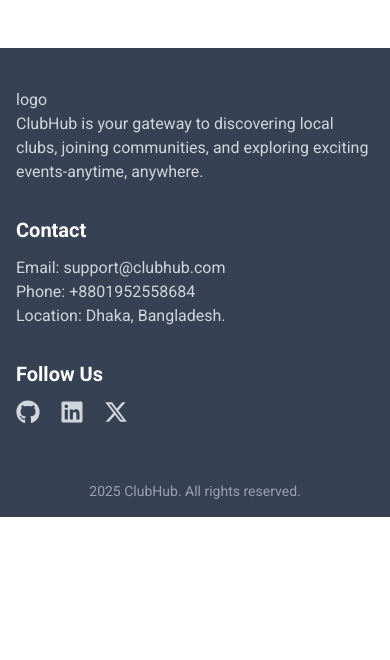
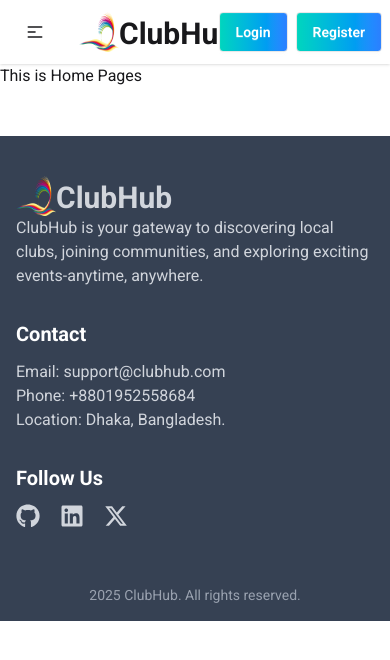
Before and after one commit to Abdur-Razzaqe/club-hub-client, a React (Vite) app: page / in a window 390 px wide. Shown: the top 660 px of the page. Built offline with nearby package versions, Linux system fonts and the light colour scheme.

Commit message:
navbar completed

```diff
--- /dev/null
+++ b/src/components/Logo/Logo.jsx
@@ -0,0 +1,12 @@
+import logoImg from "../../assets/logos.png";
+
+const Logo = () => {
+  return (
+    <div className="flex items-end">
+      <img src={logoImg} alt="" className="w-10 h-10" />
+      <h3 className="text-3xl font-bold">ClubHub</h3>
+    </div>
+  );
+};
+
+export default Logo;
--- a/src/components/Shared/Footer/Footer.jsx
+++ b/src/components/Shared/Footer/Footer.jsx
@@ -1,6 +1,6 @@
-import React from "react";
 import { FaGithub, FaLinkedin } from "react-icons/fa";
 import { FaXTwitter } from "react-icons/fa6";
+import Logo from "../../Logo/Logo";
 
 const Footer = () => {
   return (
@@ -8,7 +8,7 @@
       <div className="max-w-7xl mx-auto px-4 py-10 grid md:grid-cols-3 gap-8">
         <div>
           {/* about section */}
-          <h2>logo</h2>
+          <Logo></Logo>
           <p>
             ClubHub is your gateway to discovering local clubs, joining
             communities, and exploring exciting events-anytime, anywhere.
--- /dev/null
+++ b/src/components/Shared/Navbar/Navbar.jsx
@@ -0,0 +1,102 @@
+import { Link, NavLink } from "react-router";
+import Logo from "../../Logo/Logo";
+
+const Navbar = () => {
+  const user = null;
+  const links = (
+    <>
+      <li>
+        <NavLink to="/">Home</NavLink>
+      </li>
+      <li>
+        <NavLink to="/clubs">Clubs</NavLink>
+      </li>
+      <li>
+        <NavLink to="/events">Events</NavLink>
+      </li>
+    </>
+  );
+
+  return (
+    <div className="navbar bg-base-100 shadow-sm">
+      <div className="navbar-start">
+        <div className="dropdown">
+          <div tabIndex={0} role="button" className="btn btn-ghost lg:hidden">
+            <svg
+              xmlns="http://www.w3.org/2000/svg"
+              className="h-5 w-5"
+              fill="none"
+              viewBox="0 0 24 24"
+              stroke="currentColor"
+            >
+              {" "}
+              <path
+                strokeLinecap="round"
+                strokeLinejoin="round"
+                strokeWidth="2"
+                d="M4 6h16M4 12h8m-8 6h16"
+              />{" "}
+            </svg>
+          </div>
+          <ul
+            tabIndex="-1"
+            className="menu menu-sm dropdown-content bg-base-100 rounded-box z-1 mt-3 w-52 p-2 shadow"
+          >
+            {links}
+          </ul>
+        </div>
+        <a className="btn btn-ghost text-xl">
+          <Logo></Logo>
+        </a>
+      </div>
+      <div className="navbar-center hidden lg:flex">
+        <ul className="menu menu-horizontal px-1">{links}</ul>
+      </div>
+      <div className="navbar-end gap-2">
+        {!user ? (
+          <>
+            <Link
+              to="/login"
+              className="btn text-white bg-gradient-to-r from-teal-400 to-blue-500 hover:from-pink-500 hover:to-orange-500 "
+            >
+              Login
+            </Link>
+            <Link
+              to="/register"
+              className="btn text-white bg-gradient-to-r from-teal-400 to-blue-500 hover:from-pink-500 hover:to-orange-500"
+            >
+              Register
+            </Link>
+          </>
+        ) : (
+          <div className="relative group">
+            <img
+              src={user.photoURL || "https://i.ibb.co.2Fsf1wB/avatar.png"}
+              alt="avatar"
+              className="w-10 h-10 rounded-full cursor-pointer"
+            />
+            <div className="absolute right-0 mt-2 hidden group-hover:block bg-white shadow rounded w-40">
+              <Link to="/profile" className="block px-4 py-2 hover:bg-gray-100">
+                Profile
+              </Link>
+              <Link
+                to="/dashboard"
+                className="block px-4 py-2 hover:bg-gray-100"
+              >
+                Dashboard
+              </Link>
+              <button
+                type="button"
+                class="text-white bg-gradient-to-br from-green-400 to-blue-600 hover:bg-gradient-to-bl focus:ring-4 focus:outline-none focus:ring-green-200 dark:focus:ring-green-800 font-medium rounded-base text-sm px-4 py-2.5 text-center leading-5"
+              >
+                Logout
+              </button>
+            </div>
+          </div>
+        )}
+      </div>
+    </div>
+  );
+};
+
+export default Navbar;
--- a/src/layouts/MainLayout.jsx
+++ b/src/layouts/MainLayout.jsx
@@ -1,10 +1,12 @@
 import React from "react";
 import { Outlet } from "react-router";
 import Footer from "../components/Shared/Footer/Footer";
+import Navbar from "../components/Shared/Navbar/Navbar";
 
 const MainLayout = () => {
   return (
-    <div>
+    <div className="max-w-7xl mx-auto">
+      <Navbar></Navbar>
       <Outlet></Outlet>
       <Footer></Footer>
     </div>
--- /dev/null
+++ b/src/pages/Home/Home/Home.jsx
@@ -0,0 +1,11 @@
+import React from "react";
+
+const Home = () => {
+  return (
+    <div>
+      <h2>This is Home Pages</h2>
+    </div>
+  );
+};
+
+export default Home;
--- a/src/routes/router.jsx
+++ b/src/routes/router.jsx
@@ -1,9 +1,16 @@
 import { createBrowserRouter } from "react-router";
 import MainLayout from "../layouts/MainLayout";
+import Home from "../pages/Home/Home/Home";
 
 export const router = createBrowserRouter([
   {
     path: "/",
     Component: MainLayout,
+    children: [
+      {
+        index: true,
+        Component: Home,
+      },
+    ],
   },
 ]);
```
Also changed, not shown: src/assets/logos.png (added).
